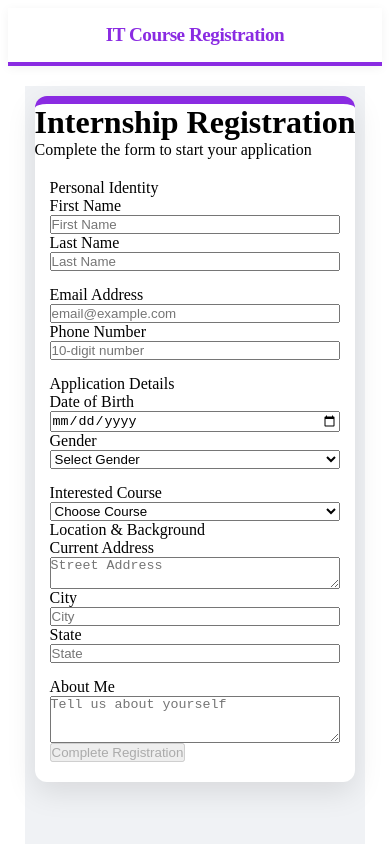
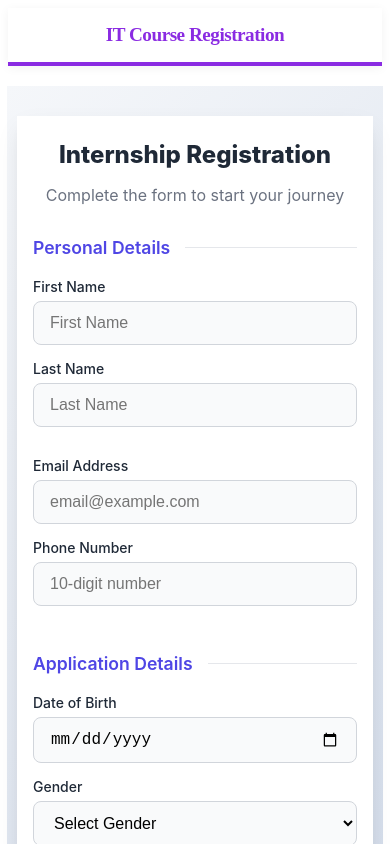
Before and after one commit to Sravanthi-koppadi/Registration_form, an Angular app: page /register in a window 390 px wide. Shown: the top 844 px of the page. Built offline with nearby package versions, Linux system fonts and the light colour scheme; no server answers.

Commit message:
Add internship registration form with responsive CSS

```diff
--- a/src/app/register/register.css
+++ b/src/app/register/register.css
@@ -1,67 +1,188 @@
-/* 1. Reset everything properly */
-* {
-  box-sizing: border-box;
-  margin: 0;
-  padding: 0;
+/* Base Reset & Variables */
+:host {
+  --primary-color: #4f46e5;
+  --primary-hover: #4338ca;
+  --bg-gradient: linear-gradient(135deg, #f5f7fa 0%, #c3cfe2 100%);
+  --card-bg: #ffffff;
+  --text-main: #1f2937;
+  --text-muted: #6b7280;
+  --error-color: #ef4444;
+  --border-color: #d1d5db;
+  --radius: 12px;
+  --shadow: 0 10px 25px -5px rgba(0, 0, 0, 0.1), 0 8px 10px -6px rgba(0, 0, 0, 0.1);
+
+  display: block;
+  font-family: 'Inter', system-ui, -apple-system, sans-serif;
+  min-height: 100vh;
+  background: var(--bg-gradient);
+  padding: 20px;
 }
 
-/* 2. Ensure the Angular component fills the space */
-:host {
-  display: block;
-}
-
+/* Wrapper & Container */
 .registration-wrapper {
   display: flex;
   justify-content: center;
-  align-items: flex-start; /* Better for long forms than 'center' */
-  padding: 40px 15px;      /* Slightly reduced for better fit */
-  min-height: 100vh;
-  background-color: #f0f2f5;
-  width: 100%;
+  align-items: center;
+  padding: 20px 0;
 }
 
 .form-container {
-  background: #ffffff;
+  background: var(--card-bg);
   width: 100%;
-  max-width: 700px; /* Reduced slightly to prevent overflow */
-  border-radius: 12px;
-  box-shadow: 0 10px 30px rgba(0, 0, 0, 0.1);
-  border-top: 8px solid blueviolet;
-  overflow: hidden; /* Contains all internal padding */
+  max-width: 700px;
+  padding: 40px;
+  border-radius: var(--radius);
+  box-shadow: var(--shadow);
 }
 
-/* 3. Handle padding within the form */
-form {
-  padding: 20px 30px 40px 30px;
+/* Header Styles */
+.form-header {
+  text-align: center;
+  margin-bottom: 32px;
 }
 
-/* 4. Fix the Row bulging */
+.title {
+  font-size: 1.875rem;
+  font-weight: 800;
+  color: var(--text-main);
+  margin: 0 0 8px 0;
+}
+
+.subtitle {
+  color: var(--text-muted);
+  font-size: 1rem;
+}
+
+/* Fieldsets & Grouping */
+.fieldset {
+  border: none;
+  padding: 0;
+  margin: 0 0 32px 0;
+}
+
+.legend {
+  font-size: 1.1rem;
+  font-weight: 600;
+  color: var(--primary-color);
+  margin-bottom: 20px;
+  display: flex;
+  align-items: center;
+}
+
+.legend::after {
+  content: "";
+  flex: 1;
+  height: 1px;
+  background: #e5e7eb;
+  margin-left: 15px;
+}
+
+/* Grid System */
 .row {
-  display: flex;
+  display: grid;
+  grid-template-columns: 1fr 1fr;
   gap: 20px;
-  width: 100%;
   margin-bottom: 15px;
 }
 
 .group {
-  flex: 1;
-  min-width: 0; /* Prevents text from pushing padding out */
   display: flex;
   flex-direction: column;
+  margin-bottom: 15px;
 }
 
-/* 5. Mobile Adjustments */
-@media (max-width: 600px) {
-  .registration-wrapper {
-    padding: 10px; /* Essential for mobile screen edges */
+/* Inputs & Labels */
+label {
+  font-size: 0.875rem;
+  font-weight: 500;
+  color: var(--text-main);
+  margin-bottom: 6px;
+}
+
+input, select, textarea {
+  padding: 12px 16px;
+  border: 1.5px solid var(--border-color);
+  border-radius: 8px;
+  font-size: 1rem;
+  transition: all 0.2s ease;
+  background-color: #f9fafb;
+}
+
+input:focus, select:focus, textarea:focus {
+  outline: none;
+  border-color: var(--primary-color);
+  background-color: #fff;
+  box-shadow: 0 0 0 4px rgba(79, 70, 229, 0.1);
+}
+
+textarea {
+  resize: vertical;
+}
+
+/* Validation & Errors */
+.err {
+  color: var(--error-color);
+  font-size: 0.75rem;
+  margin-top: 4px;
+  font-weight: 500;
+}
+
+.visually-hidden {
+  position: absolute;
+  width: 1px;
+  height: 1px;
+  padding: 0;
+  margin: -1px;
+  overflow: hidden;
+  clip: rect(0, 0, 0, 0);
+  border: 0;
+}
+
+/* Footer & Button */
+.form-footer {
+  margin-top: 20px;
+}
+
+.submit-btn {
+  width: 100%;
+  padding: 14px;
+  background-color: var(--primary-color);
+  color: white;
+  border: none;
+  border-radius: 8px;
+  font-size: 1rem;
+  font-weight: 600;
+  cursor: pointer;
+  transition: background 0.2s ease, transform 0.1s active;
+}
+
+.submit-btn:hover:not(:disabled) {
+  background-color: var(--primary-hover);
+}
+
+.submit-btn:disabled {
+  background-color: #9ca3af;
+  cursor: not-allowed;
+  opacity: 0.7;
+}
+
+/* Responsive Breakpoints */
+@media (max-width: 640px) {
+  :host {
+    padding: 10px;
   }
 
-  form {
-    padding: 20px 15px; /* Thinner horizontal padding for phones */
+  .form-container {
+    padding: 24px 16px;
+    border-radius: 0; /* Optional: full width look on mobile */
   }
 
   .row {
-    flex-direction: column;
+    grid-template-columns: 1fr; /* Stack columns on mobile */
     gap: 0;
   }
+
+  .title {
+    font-size: 1.5rem;
+  }
 }
--- a/src/app/register/register.html
+++ b/src/app/register/register.html
@@ -3,13 +3,13 @@
 
     <div class="form-header">
       <h1 class="title">Internship Registration</h1>
-      <p class="subtitle">Complete the form to start your application</p>
+      <p class="subtitle">Complete the form to start your journey</p>
     </div>
 
     <form [formGroup]="profileForm" (ngSubmit)="submitdata(profileForm.getRawValue())">
 
       <div class="fieldset">
-        <div class="legend">Personal Identity</div>
+        <div class="legend">Personal Details</div>
 
         <div class="row">
           <div class="group">
```
